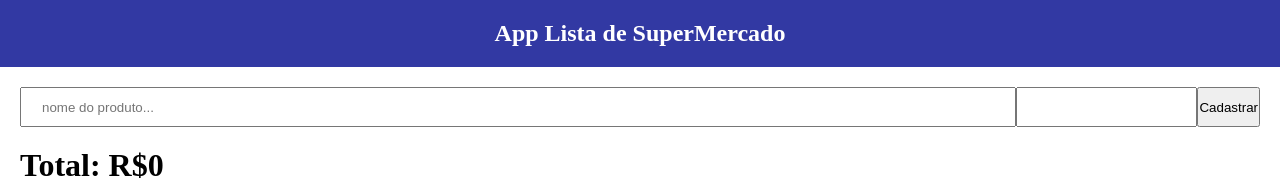
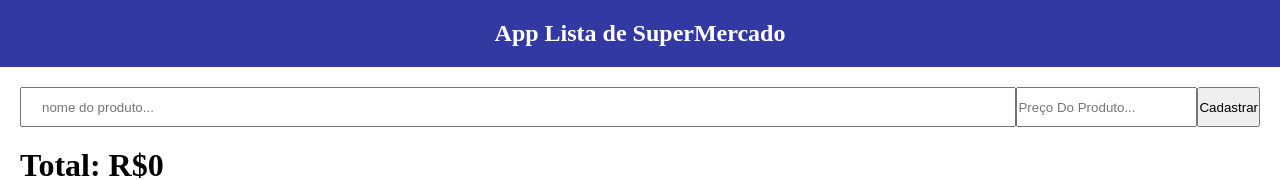
Before and after one commit to xmasterjogos/supermercado, a plain HTML site: page index.html in a window 1280 px wide. Shown: the top 180 px of the page. Drawn offline with Linux system fonts and the light colour scheme.

Commit message:
Update index.html

```diff
--- a/index.html
+++ b/index.html
@@ -58,7 +58,7 @@
         <div class="lista-cadastro">
             <input type="text" placeholder="nome do produto..."
             name="nome_produto" />
-            <input type="number" name="price" step="0.01"
+            <input type="number" name="price" step="0.01" placeholder="Preço Do Produto..."
             title="This should be a number with up to 2 decimal places.">
 
 
```
